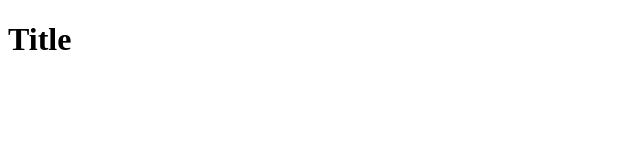
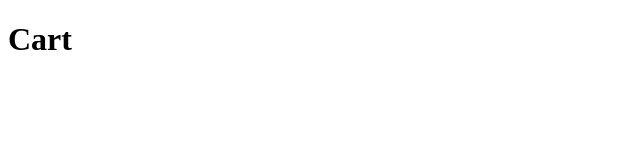
Before and after one commit to gui-soares/Rocketshoes, a React (Create React App) app: page /cart in a window 1280 px wide. Shown: the top 160 px of the page, without its empty margins (0-640 px from the left). Built offline with nearby package versions, Linux system fonts and the light colour scheme; the HTML template or start-up script is replaced by a standard one.

Commit message:
Configurando Rotas

```diff
--- a/package.json
+++ b/package.json
@@ -5,6 +5,7 @@
   "dependencies": {
     "react": "^16.9.0",
     "react-dom": "^16.9.0",
+    "react-router-dom": "^5.1.0",
     "react-scripts": "3.1.2"
   },
   "scripts": {
--- a/src/App.js
+++ b/src/App.js
@@ -1,9 +1,14 @@
 import React from 'react';
+import {BrowserRouter} from 'react-router-dom';
+
+import Routes from './routes';
 
 function App() {
   return (
-    <h1>Title</h1>
-  );
+    <BrowserRouter>
+      <Routes />
+    </BrowserRouter>
+  )
 }
 
 export default App;
--- /dev/null
+++ b/src/pages/Cart/index.js
@@ -0,0 +1,9 @@
+import React from 'react';
+
+// import { Container } from './styles';
+
+export default function Cart() {
+  return (
+    <h1>Cart</h1>
+  );
+}
--- /dev/null
+++ b/src/pages/Home/index.js
@@ -0,0 +1,9 @@
+import React from 'react';
+
+// import { Container } from './styles';
+
+export default function Home() {
+  return (
+    <div />
+  );
+}
--- /dev/null
+++ b/src/routes.js
@@ -0,0 +1,15 @@
+import React from 'react';
+import { Switch, Route } from 'react-router-dom';
+
+
+import Home from './pages/Home';
+import Cart from './pages/Cart';
+
+export default function Routes () {
+  return (
+    <Switch>
+      <Route path="/" exact component={Home}/>
+      <Route path="/cart" component={Cart}/>
+    </Switch>
+  )
+}
```
Also changed, not shown: 1 other file (tests, documents, lock files or other folders).
